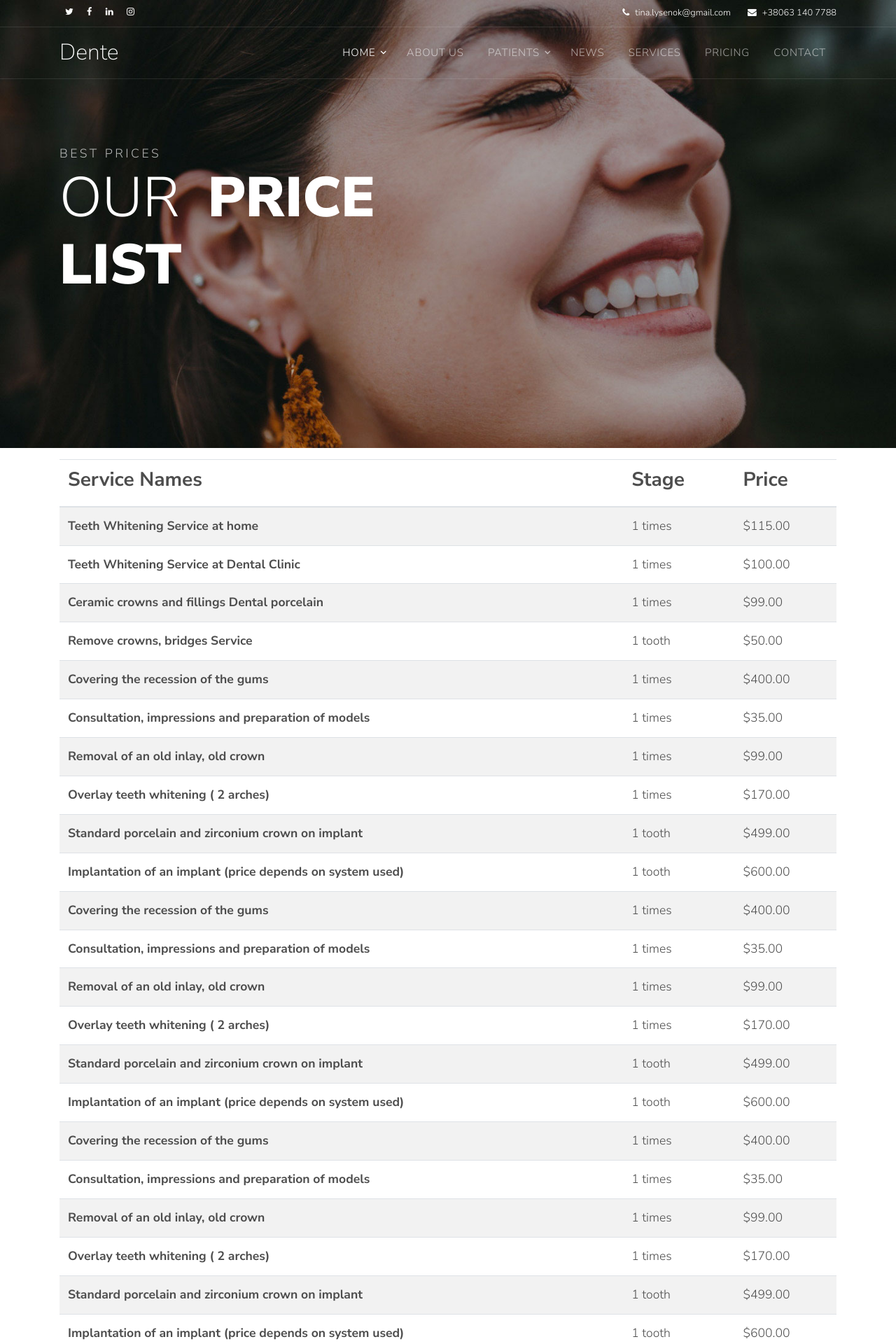
After one commit to ValentinaLV/dente, a Django app: page /pricing/ in a window 1280 px wide. The commit adds this page. Shown: the top 1920 px of the page at 70% size. Run offline with Django 3.2, Linux system fonts and the light colour scheme; some libraries are stand-ins or nearby versions; some web fonts are replaced.

Commit message:
add pricing templete

```diff
--- a/dente/urls.py
+++ b/dente/urls.py
@@ -17,7 +17,7 @@ from django.conf import settings
 from django.conf.urls.static import static
 from django.contrib import admin
 from django.urls import path
-from .views import index, about, contact, news, feedback, service
+from .views import index, about, contact, news, feedback, service, price_list
 
 urlpatterns = [
     path('', index, name='home_page'),
@@ -26,6 +26,7 @@ urlpatterns = [
     path('news/', news, name='news_page'),
     path('feedback/', feedback, name='feedback_page'),
     path('service/', service, name='service_page'),
+    path('pricing/', price_list, name='price_list_page'),
 
     path('admin/', admin.site.urls),
 ]
--- a/dente/views.py
+++ b/dente/views.py
@@ -23,3 +23,7 @@ def feedback(request):
 
 def service(request):
     return render(request, 'services.html')
+
+
+def price_list(request):
+    return render(request, 'pricing.html')
--- a/templates/includes/navbar.html
+++ b/templates/includes/navbar.html
@@ -74,6 +74,7 @@
                                 </li>
                                 <li><a href="{% url 'news_page' %}">News</a></li>
                                 <li><a href="{% url 'service_page' %}">Services</a></li>
+                                <li><a href="{% url 'price_list_page' %}">Pricing</a></li>
                                 <li><a href="{% url 'contact_page' %}">Contact</a></li>
                             </ul>
                         </div>
--- a/templates/index.html
+++ b/templates/index.html
@@ -38,7 +38,7 @@
                 <div class="row align-items-center">
                     <div class="col-md-7">
                         <span class="sub-text">We Priority Your</span>
-                        <h1>Your <strong>New Smile</strong></h1>
+                        <h1>Our <strong>New Smile</strong></h1>
                     </div>
                 </div>
             </div>
--- /dev/null
+++ b/templates/pricing.html
@@ -0,0 +1,157 @@
+{% extends 'index.html' %}
+
+{% block banner %}
+    <div class="site-blocks-cover inner-page" style="background-image: url(../static/images/hero_bg_1.jpg);"
+         data-aos="fade" data-stellar-background-ratio="0.5">
+        <div class="container">
+            <div class="row align-items-center">
+                <div class="col-md-7">
+                    <span class="sub-text">Best Prices</span>
+                    <h1>Our &nbsp;<strong>Price List</strong></h1>
+                </div>
+            </div>
+        </div>
+    </div>
+{% endblock %}
+
+{% block content %}
+    <!-- ***** Dento Pricing Table Area Start ***** -->
+    <section class="dento-pricing-table-area mt-50 section-padding-0-100">
+        <div class="container">
+            <div class="row">
+                <div class="col-12">
+                    <div class="dento-price-table table-responsive">
+                        <table class="table table-striped mb-0 mt-3">
+                            <thead>
+                            <tr>
+                                <th scope="col"><h3><b>Service Names</b></h3></th>
+                                <th scope="col"><h3><b>Stage</b></h3></th>
+                                <th scope="col"><h3><b>Price</b></h3></th>
+                            </tr>
+                            </thead>
+                            <tbody>
+                            <tr>
+                                <th scope="row">Teeth Whitening Service at home</th>
+                                <td>1 times</td>
+                                <td>$115.00</td>
+                            </tr>
+                            <tr>
+                                <th scope="row">Teeth Whitening Service at Dental Clinic</th>
+                                <td>1 times</td>
+                                <td>$100.00</td>
+                            </tr>
+                            <tr>
+                                <th scope="row">Ceramic crowns and fillings Dental porcelain</th>
+                                <td>1 times</td>
+                                <td>$99.00</td>
+                            </tr>
+                            <tr>
+                                <th scope="row">Remove crowns, bridges Service</th>
+                                <td>1 tooth</td>
+                                <td>$50.00</td>
+                            </tr>
+                            <tr>
+                                <th scope="row">Covering the recession of the gums</th>
+                                <td>1 times</td>
+                                <td>$400.00</td>
+                            </tr>
+                            <tr>
+                                <th scope="row">Consultation, impressions and preparation of models</th>
+                                <td>1 times</td>
+                                <td>$35.00</td>
+                            </tr>
+                            <tr>
+                                <th scope="row">Removal of an old inlay, old crown</th>
+                                <td>1 times</td>
+                                <td>$99.00</td>
+                            </tr>
+                            <tr>
+                                <th scope="row">Overlay teeth whitening ( 2 arches)</th>
+                                <td>1 times</td>
+                                <td>$170.00</td>
+                            </tr>
+                            <tr>
+                                <th scope="row">Standard porcelain and zirconium crown on implant</th>
+                                <td>1 tooth</td>
+                                <td>$499.00</td>
+                            </tr>
+                            <tr>
+                                <th scope="row">Implantation of an implant (price depends on system used)</th>
+                                <td>1 tooth</td>
+                                <td>$600.00</td>
+                            </tr>
+                            <tr>
+                                <th scope="row">Covering the recession of the gums</th>
+                                <td>1 times</td>
+                                <td>$400.00</td>
+                            </tr>
+                            <tr>
+                                <th scope="row">Consultation, impressions and preparation of models</th>
+                                <td>1 times</td>
+                                <td>$35.00</td>
+                            </tr>
+                            <tr>
+                                <th scope="row">Removal of an old inlay, old crown</th>
+                                <td>1 times</td>
+                                <td>$99.00</td>
+                            </tr>
+                            <tr>
+                                <th scope="row">Overlay teeth whitening ( 2 arches)</th>
+                                <td>1 times</td>
+                                <td>$170.00</td>
+                            </tr>
+                            <tr>
+                                <th scope="row">Standard porcelain and zirconium crown on implant</th>
+                                <td>1 tooth</td>
+                                <td>$499.00</td>
+                            </tr>
+                            <tr>
+                                <th scope="row">Implantation of an implant (price depends on system used)</th>
+                                <td>1 tooth</td>
+                                <td>$600.00</td>
+                            </tr>
+                            <tr>
+                                <th scope="row">Covering the recession of the gums</th>
+                                <td>1 times</td>
+                                <td>$400.00</td>
+                            </tr>
+                            <tr>
+                                <th scope="row">Consultation, impressions and preparation of models</th>
+                                <td>1 times</td>
+                                <td>$35.00</td>
+                            </tr>
+                            <tr>
+                                <th scope="row">Removal of an old inlay, old crown</th>
+                                <td>1 times</td>
+                                <td>$99.00</td>
+                            </tr>
+                            <tr>
+                                <th scope="row">Overlay teeth whitening ( 2 arches)</th>
+                                <td>1 times</td>
+                                <td>$170.00</td>
+                            </tr>
+                            <tr>
+                                <th scope="row">Standard porcelain and zirconium crown on implant</th>
+                                <td>1 tooth</td>
+                                <td>$499.00</td>
+                            </tr>
+                            <tr>
+                                <th scope="row">Implantation of an implant (price depends on system used)</th>
+                                <td>1 tooth</td>
+                                <td>$600.00</td>
+                            </tr>
+                            </tbody>
+                        </table>
+                    </div>
+                </div>
+
+                <div class="col-12">
+                    <div class="more-btn text-center mt-50">
+                        <a href="#" class="btn dento-btn">Read More <i class="fa fa-angle-double-right"></i></a>
+                    </div>
+                </div>
+            </div>
+        </div>
+    </section>
+    <!-- ***** Dento Pricing Table Area End ***** -->
+{% endblock %}
```
Lines whose indentation alone changed are shown as unchanged.
